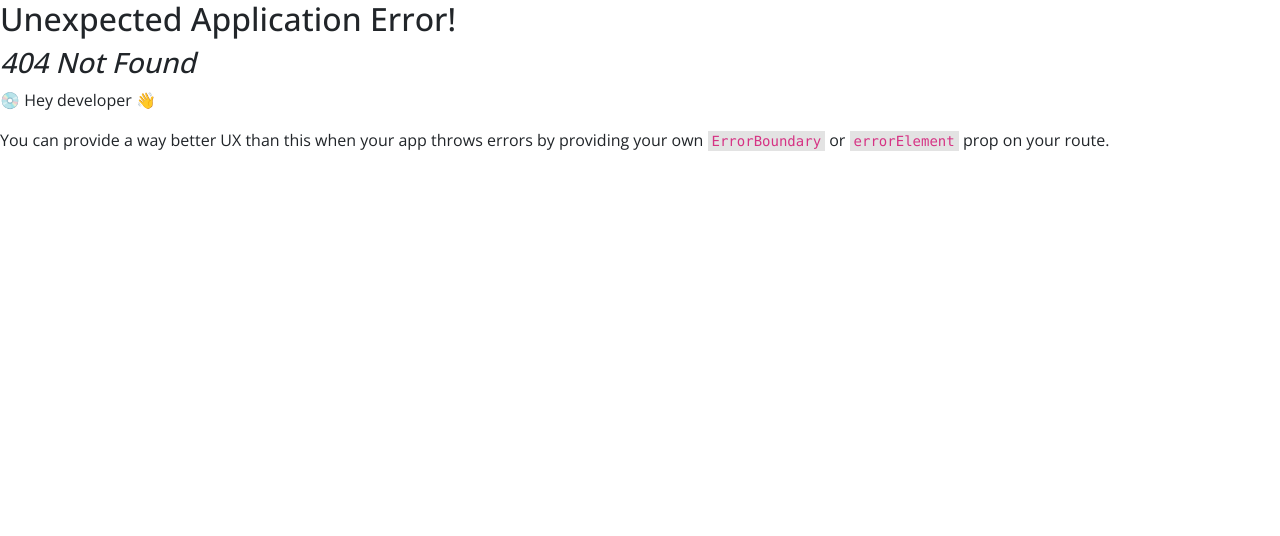
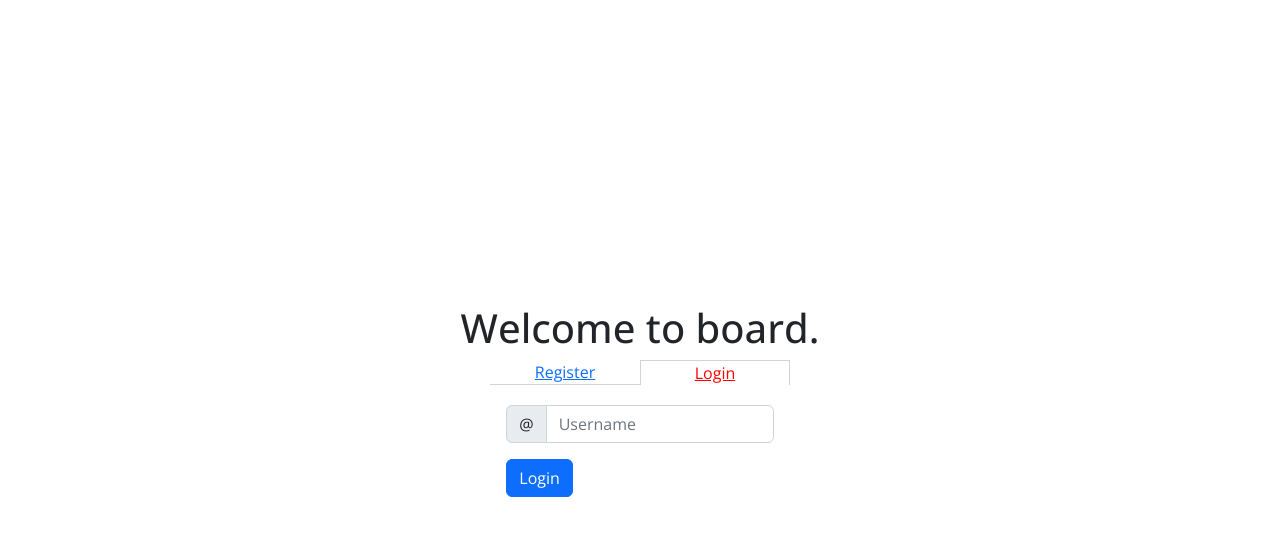
Before and after one commit to atukenov/reserved, a React (Create React App) app in the folder client/: page /login in a window 1280 px wide. Before the commit this address had no page. Shown: the top 536 px of the page. Built offline with nearby package versions, Linux system fonts and the light colour scheme.

Commit message:
authorization page added

```diff
--- a/client/src/components/navbar/Navbar.jsx
+++ b/client/src/components/navbar/Navbar.jsx
@@ -1,5 +1,6 @@
 import React from "react";
 import "./navbar.css";
+import { Link } from "react-router-dom";
 
 const Navbar = () => {
   return (
@@ -7,8 +8,12 @@ const Navbar = () => {
       <div className="navContainer">
         <span className="logo">RESERVED</span>
         <div className="navItems">
-          <button className="navButton">Register</button>
-          <button className="navButton">Login</button>
+          <Link to={"/register"} className="navButton">
+            Register
+          </Link>
+          <Link to={"/login"} className="navButton">
+            Login
+          </Link>
         </div>
       </div>
     </div>
--- a/client/src/components/navbar/navbar.css
+++ b/client/src/components/navbar/navbar.css
@@ -26,6 +26,14 @@
   cursor: pointer;
   color: #fdfdfd;
   background-color: #0f0f0f;
+  text-decoration: none;
+  border: 1px solid #0f0f0f;
+}
+
+.navButton:hover {
+  color: #0f0f0f;
+  background-color: #fdfdfd;
+  border: 1px solid #0f0f0f;
 }
 
 @media screen and (max-width: 480px) {
--- /dev/null
+++ b/client/src/pages/auth/Auth.jsx
@@ -0,0 +1,24 @@
+import React from "react";
+import { Link, NavLink, Outlet } from "react-router-dom";
+
+import "./auth.css";
+
+const Auth = () => {
+  return (
+    <div className="container">
+      <h1>Welcome to board.</h1>
+      <div className="navItems">
+        <NavLink to={"/register"} className="navItem">
+          Register
+        </NavLink>
+        <NavLink to={"/login"} className="navItem">
+          Login
+        </NavLink>
+      </div>
+
+      <Outlet />
+    </div>
+  );
+};
+
+export default Auth;
--- /dev/null
+++ b/client/src/pages/auth/Login/Login.jsx
@@ -0,0 +1,26 @@
+import React from "react";
+import { Button, Form, InputGroup } from "react-bootstrap";
+
+const Login = () => {
+  return (
+    <Form>
+      <Form.Group className="mb-3" controlId="username">
+        <InputGroup hasValidation>
+          <InputGroup.Text id="inputGroupPrepend">@</InputGroup.Text>
+          <Form.Control
+            type="text"
+            placeholder="Username"
+            aria-describedby="inputGroupPrepend"
+            required
+          />
+          <Form.Control.Feedback type="invalid">
+            Please choose a username.
+          </Form.Control.Feedback>
+        </InputGroup>
+      </Form.Group>
+      <Button type="submit">Login</Button>
+    </Form>
+  );
+};
+
+export default Login;
--- /dev/null
+++ b/client/src/pages/auth/Register/Register.jsx
@@ -0,0 +1,26 @@
+import React from "react";
+import { Button, Form, InputGroup } from "react-bootstrap";
+
+const Register = () => {
+  return (
+    <Form>
+      <Form.Group className="mb-3" controlId="username">
+        <InputGroup hasValidation>
+          <InputGroup.Text id="inputGroupPrepend">@</InputGroup.Text>
+          <Form.Control
+            type="text"
+            placeholder="Username"
+            aria-describedby="inputGroupPrepend"
+            required
+          />
+          <Form.Control.Feedback type="invalid">
+            Please choose a username.
+          </Form.Control.Feedback>
+        </InputGroup>
+      </Form.Group>
+      <Button type="submit">Register</Button>
+    </Form>
+  );
+};
+
+export default Register;
--- /dev/null
+++ b/client/src/pages/auth/auth.css
@@ -0,0 +1,31 @@
+.container {
+  background-color: white;
+  width: 100vw;
+  height: 100vh;
+  display: flex;
+  flex-direction: column;
+  justify-content: center;
+  align-items: center;
+}
+
+.navItems {
+  display: flex;
+  width: 300px;
+  justify-content: space-around;
+  margin-bottom: 20px;
+}
+
+.navItems .navItem {
+  width: 150px;
+  text-align: center;
+  border-bottom: 1px solid lightgray;
+}
+
+.navItems a.active {
+  color: red;
+  border-top: 1px solid lightgray;
+  border-left: 1px solid lightgray;
+  border-right: 1px solid lightgray;
+  border-bottom: none;
+  animation: border-move 1s linear ease-in-out;
+}
```
Also changed, not shown: client/src/App.js (+17 -1 lines), client/src/pages/auth/Login/login.css (added), client/src/pages/auth/Register/register.css (added).
